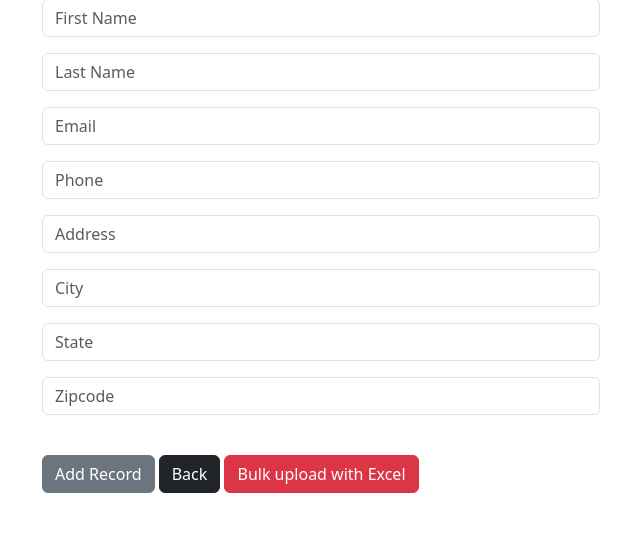
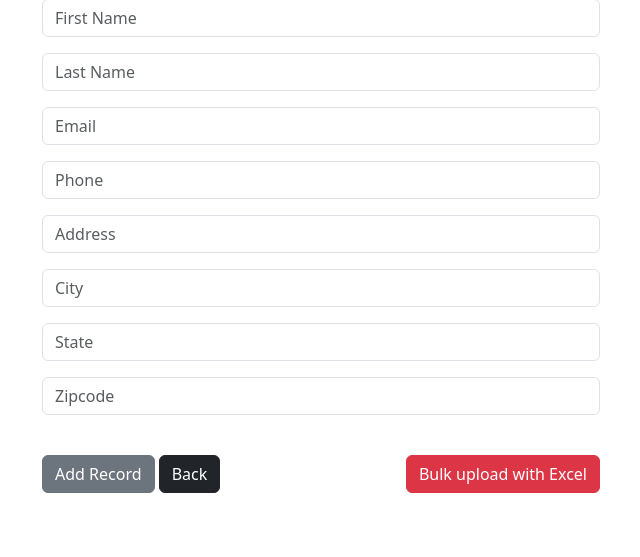
Before and after one commit to khan022/Django-CRUD-demo, a Django app: page /add_record/ in a window 1280 px wide. Shown: the part 137-694 px from the top of the page, without its empty margins (319-959 px from the left). Run offline with Django 4.2, Linux system fonts and the light colour scheme; the visitor is signed in with stand-in values (Sample User, id 1).

Commit message:
button fix for bulk upload.

```diff
--- a/crudwebsite/templates/add_record.html
+++ b/crudwebsite/templates/add_record.html
@@ -16,7 +16,7 @@
 
     <a href="{% url 'home' %}" class="btn btn-dark">Back</a>
 
-    <a href="{% url 'upload_record' %}" class="btn btn-danger">Bulk upload with Excel</a>
+    <a href="{% url 'upload_record' %}" class="btn btn-danger" style="float: right;">Bulk upload with Excel</a>
 
 </form>
 
```
